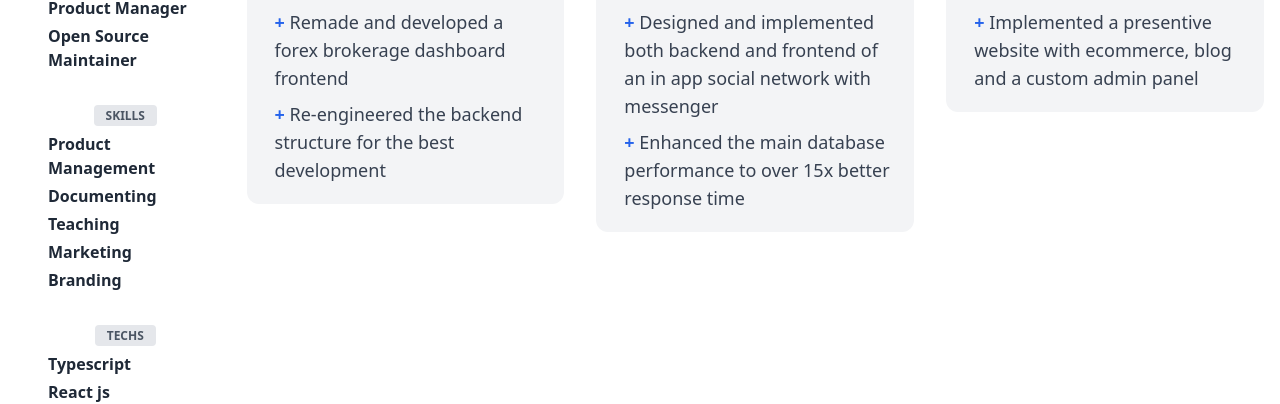
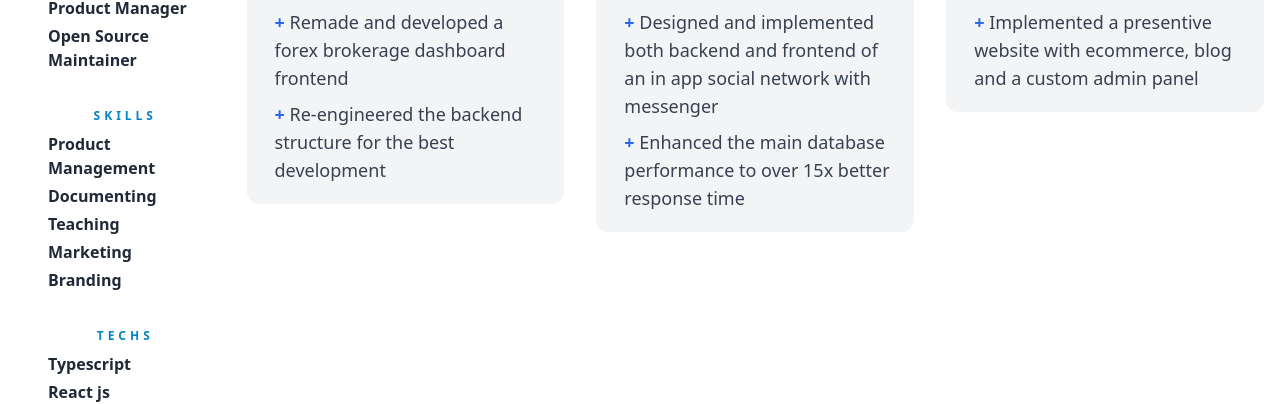
Before and after one commit to thearian/thearian, a Next.js app: page / in a window 1280 px wide. Shown: the part 378-782 px from the top of the page. Built offline with nearby package versions, Linux system fonts and the light colour scheme.

Commit message:
fix: SideNav badge colors and HintItem transition

```diff
--- a/components/HintItem/index.tsx
+++ b/components/HintItem/index.tsx
@@ -9,7 +9,7 @@ interface Props {
 const HintItem: NextPage<Props> = ({ children, activated }) => {
   return (
     <div className={
-        `flex items-center px-2 py-0.5 hover:bg-gray-100 hover:text-gray-700 font-semibold rounded ${activated ? 'text-sky-600 font-bold' : ''}`
+        `flex items-center px-2 py-0.5 transition-color hover:bg-gray-100 hover:text-gray-700 font-semibold rounded ${activated ? 'text-sky-600 font-bold' : ''}`
     }>
       { children }
     </div>
--- a/styles/SideNav.module.css
+++ b/styles/SideNav.module.css
@@ -7,9 +7,9 @@
 }
 
 .badge {
-  @apply text-center mb-1;
+  @apply text-center mb-1 tracking-[.25em];
 }
 
 .badge>span {
-  @apply inline text-xs uppercase py-0.5 px-3 font-semibold rounded bg-gray-200 text-gray-600;
+  @apply inline text-xs uppercase py-0.5 px-3 font-bold text-sky-600;
 }
```
